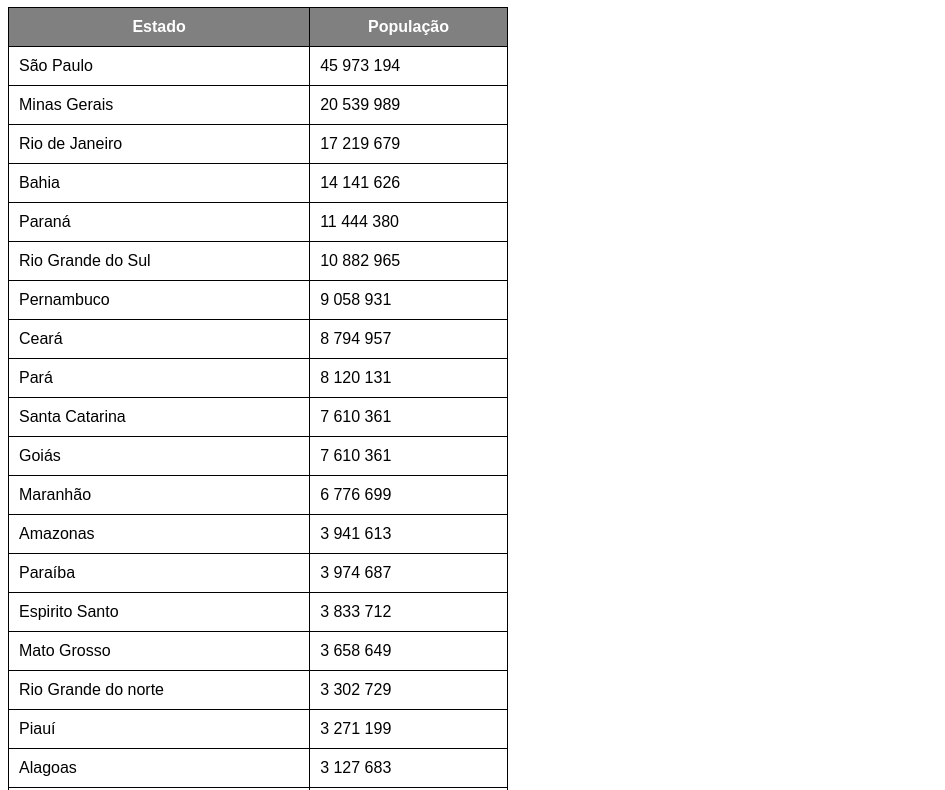
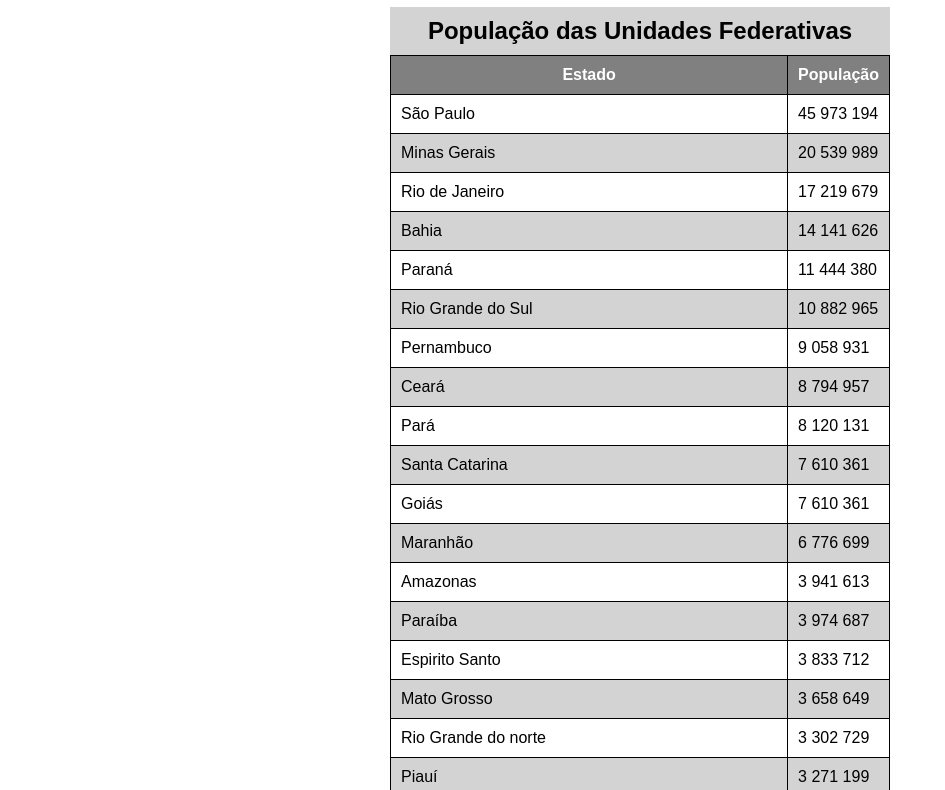
Before and after one commit to jhondev01/HTML-CSS-Guanabara, a plain HTML site: page exercicios/ex023/tabela002.html in a window 1280 px wide. Shown: the part 73-863 px from the top of the page, without its empty margins (0-945 px from the left). Drawn offline with Linux system fonts and the light colour scheme.

Commit message:
Tabelas em HTML5/CSS3

```diff
--- a/exercicios/ex023/tabela002.html
+++ b/exercicios/ex023/tabela002.html
@@ -5,13 +5,20 @@
     <meta name="viewport" content="width=device-width, initial-scale=1.0">
     <title>Tabelas</title>
     <style>
+
         body {
             font-family: Arial, Helvetica, sans-serif;
+        }
+
+        h1 {
+            text-align: center;
         }
 
         table {
             width: 500px;
             border-collapse: collapse;
+            margin: auto;
+            position: relative;
         }
 
         td, th {
@@ -19,19 +26,39 @@
             padding: 10px;
         }
 
+        caption {
+            font-size: 1.5em;
+            font-weight: bold;
+            padding: 10px;
+            background-color: lightgray;
+        }
+
         thead, tfoot {
             background-color: gray;
             color: #ffffff;
+        }
+
+        thead > tr > th {
+            position: sticky;
+            top: -1px;
+            background-color: gray;
+        }
+
+        tbody > tr:nth-child(2n) {
+            background-color: lightgray;
+
+
         }
     </style>
 </head>
 <body>
     <h1>Tabelas Grandes</h1>
     <table>
+        <caption>População das Unidades Federativas</caption>
         <thead>
             <tr>
-                <th>Estado</th>
-                <th>População</th>
+                <th scope="col">Estado</th> <!-- SCOPE útil aos mecanismos de busca -->
+                <th scope="col" style="width: 50px;">População</th>
             </tr>
         </thead>
         <tbody>
@@ -146,7 +173,7 @@
         </tbody>
         <tfoot>
             <tr>
-                <th>Total de Habitantes</th>
+                <th scope="row">Total de Habitantes</th>
                 <td>212 583 750</td>
             </tr>
         </tfoot>
```
